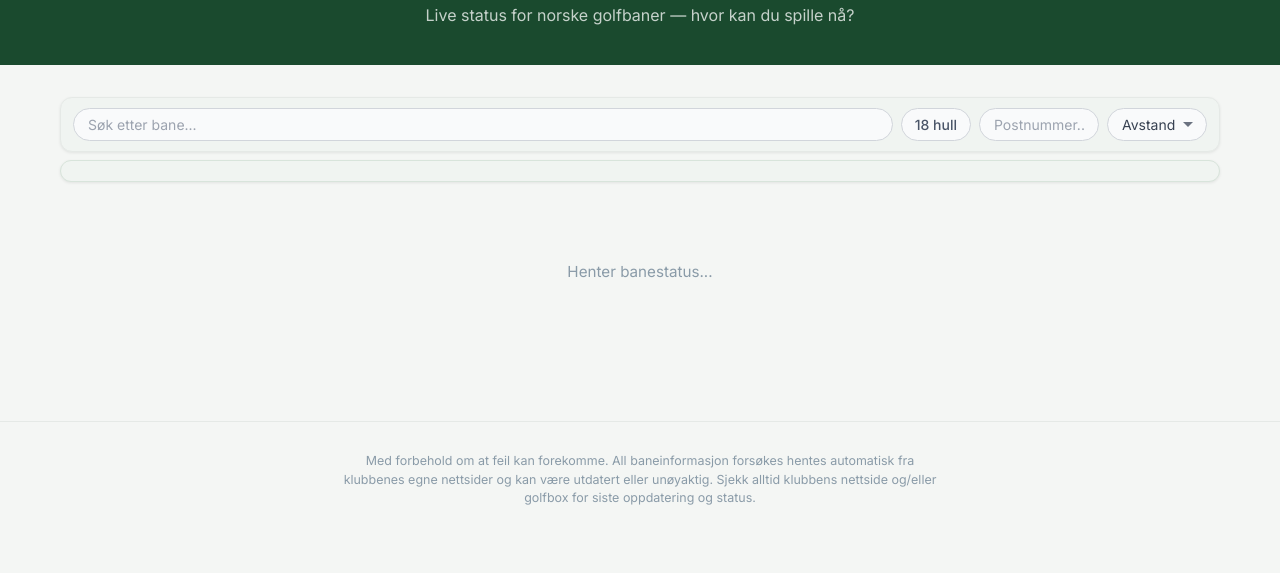
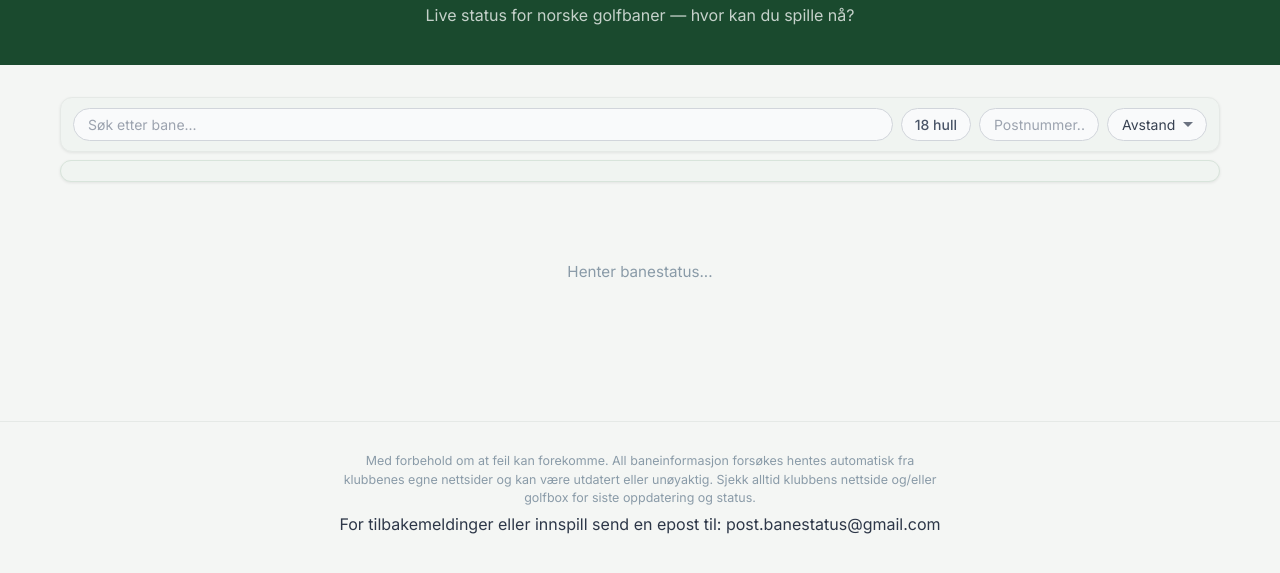
Before and after one commit to bendikmog/golf-status, a website: page frontend/index.html in a window 1280 px wide. Shown: the part 93-666 px from the top of the page. Drawn offline with Linux system fonts and the light colour scheme; no server answers.

Commit message:
Add contact email to footer in index.html

```diff
--- a/frontend/index.html
+++ b/frontend/index.html
@@ -99,6 +99,7 @@
   <footer class="site-footer">
     <p id="last-updated" class="footer-meta"></p>
     <p class="footer-disclaimer">Med forbehold om at feil kan forekomme. All baneinformasjon forsøkes hentes automatisk fra klubbenes egne nettsider og kan være utdatert eller unøyaktig. Sjekk alltid klubbens nettside og/eller golfbox for siste oppdatering og status.</p>
+    <p class="footer-contact">For tilbakemeldinger eller innspill send en epost til: post.banestatus@gmail.com</p>
   </footer>
 
   <script src="app.js"></script>
```
